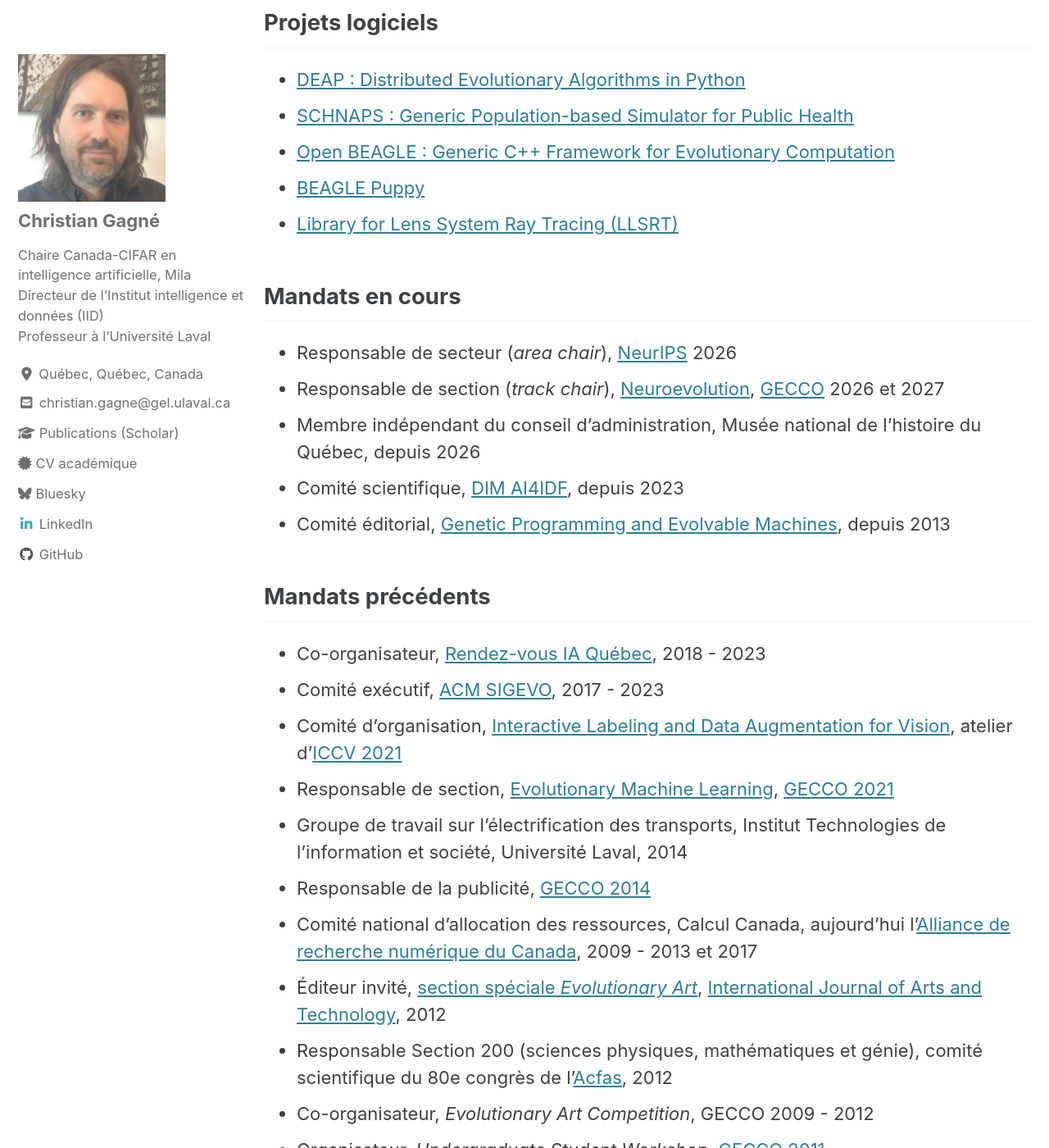
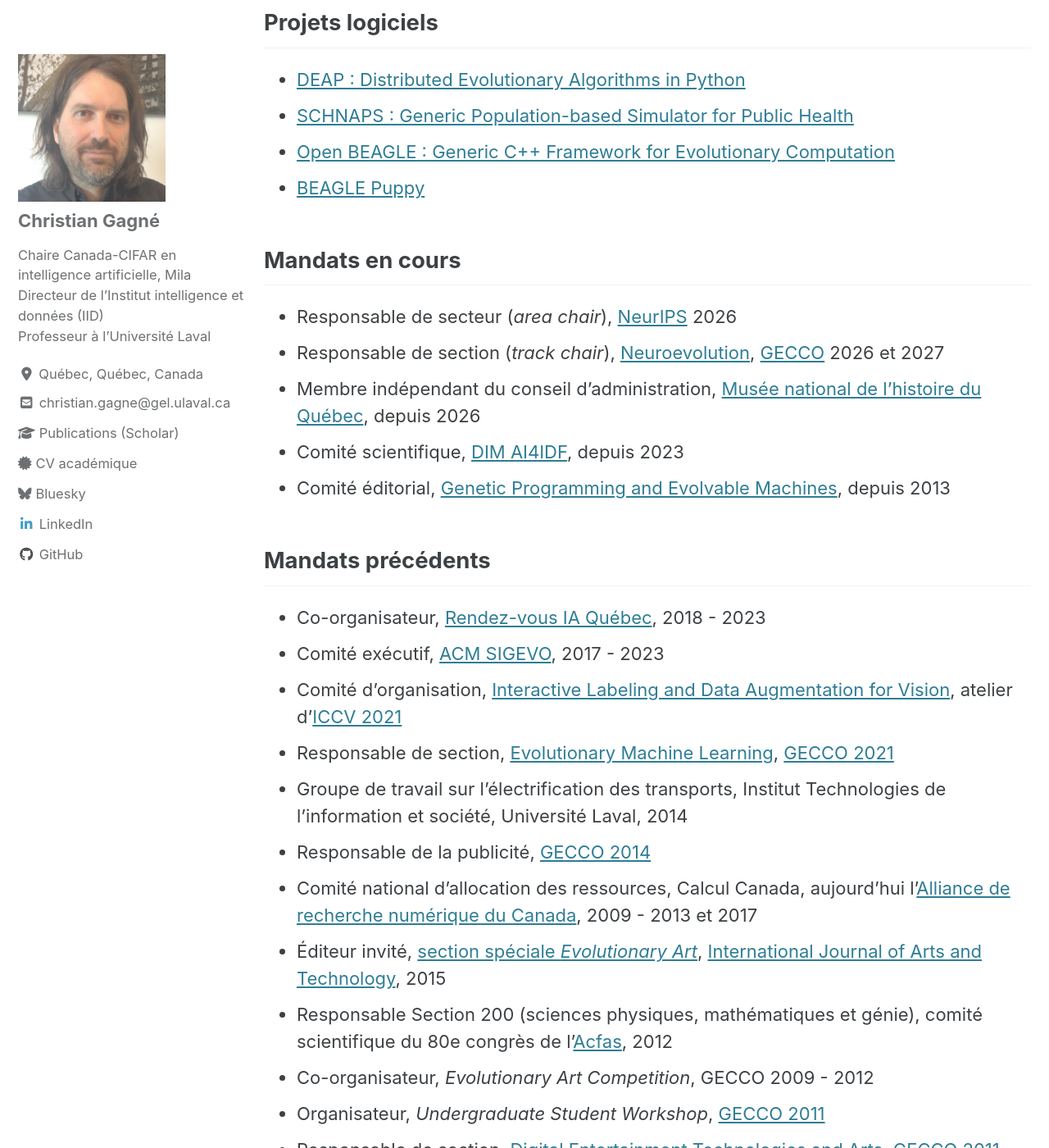
Before and after one commit to chgagne/chgagne.github.io, a Jekyll site: the page built from _pages/recherche.md, in a window 1280 px wide and 1400 px high, scrolled down 1471 px. Shown: the whole window at 82% size. Built offline with Jekyll 4.4.1, drawn with Linux system fonts in a browser that asks for light colours; cached includes are drawn as plain includes.

Commit message:
Musée national lié, IJART en 2015, LLSRT retiré, CV republié.
Le conseil d'administration du Musée national de l'histoire du Québec
pointe vers https://nat.quebec/ ; le site du musée est unilingue
français, donc la même adresse des deux côtés.

L'édition invitée de l'IJART passe à 2015, l'année de publication
confirmée par Christian, et celle du numéro déjà lié depuis cette
entrée. Le CV porte la même correction.

LLSRT quitte les projets logiciels : il paraissait ici et nulle part au
CV, ce que la règle « rien de plus riche que le CV » interdit. Retrait
plutôt qu'ajout au CV, sur décision de Christian.

Les deux PDF du CV sont recopiés depuis ~/Claude/CV avec cette
correction.

Co-Authored-By: Claude Opus 5 (1M context) <noreply@anthropic.com>

```diff
--- a/_pages/recherche.md
+++ b/_pages/recherche.md
@@ -41,14 +41,13 @@ Mes intérêts de recherche portent sur l’élaboration de méthodes pour l'app
 - [SCHNAPS : Generic Population-based Simulator for Public Health](https://github.com/audurand/schnaps)
 - [Open BEAGLE : Generic C++ Framework for Evolutionary Computation](https://github.com/chgagne/beagle)
 - [BEAGLE Puppy](https://code.google.com/archive/p/beagle/wikis/Puppy.wiki)
-- [Library for Lens System Ray Tracing (LLSRT)](http://w3.gel.ulaval.ca/~cgagne/llsrt/)
 
 ## Mandats en cours
 <!-- cv-section: organisation-evenements, comites/internationaux, comites/nationaux, comites/redaction, comites/programme, service-collectivite -->
 
 - Responsable de secteur (*area chair*), [NeurIPS](https://neurips.cc) 2026 <!-- cv: neurips-ac -->
 - Responsable de section (*track chair*), [Neuroevolution](https://gecco-2026.sigevo.org/Track?itemId=59), [GECCO](https://gecco-2026.sigevo.org/HomePage) 2026 et 2027 <!-- cv: gecco-neuroevolution -->
-- Membre indépendant du conseil d'administration, Musée national de l'histoire du Québec, depuis 2026 <!-- cv: nat-ca -->
+- Membre indépendant du conseil d'administration, [Musée national de l'histoire du Québec](https://nat.quebec/), depuis 2026 <!-- cv: nat-ca -->
 - Comité scientifique, [DIM AI4IDF](https://ai4idf.fr/), depuis 2023 <!-- cv: dim-ai4idf -->
 - Comité éditorial, [Genetic Programming and Evolvable Machines](http://www.springer.com/computer/ai/journal/10710), depuis 2013 <!-- cv: gpem-editorial -->
 
@@ -62,7 +61,7 @@ Mes intérêts de recherche portent sur l’élaboration de méthodes pour l'app
 - Groupe de travail sur l'électrification des transports, Institut Technologies de l'information et société, Université Laval, 2014 <!-- cv: transport-itis -->
 - Responsable de la publicité, [GECCO 2014](http://www.sigevo.org/gecco-2014/) <!-- cv: gecco-2014-publicite -->
 - Comité national d'allocation des ressources, Calcul Canada, aujourd'hui l'[Alliance de recherche numérique du Canada](https://alliancecan.ca/fr), 2009 - 2013 et 2017 <!-- cv: calcul-canada -->
-- Éditeur invité, [section spéciale *Evolutionary Art*](http://www.inderscience.com/info/inarticletoc.php?jcode=ijart&year=2015&vol=8&issue=2), [International Journal of Arts and Technology](http://www.inderscience.com/ijart), 2012 <!-- cv: ijart-invite -->
+- Éditeur invité, [section spéciale *Evolutionary Art*](http://www.inderscience.com/info/inarticletoc.php?jcode=ijart&year=2015&vol=8&issue=2), [International Journal of Arts and Technology](http://www.inderscience.com/ijart), 2015 <!-- cv: ijart-invite -->
 - Responsable Section 200 (sciences physiques, mathématiques et génie), comité scientifique du 80e congrès de l'[Acfas](http://www.acfas.ca), 2012 <!-- cv: acfas-2012 -->
 - Co-organisateur, *Evolutionary Art Competition*, GECCO 2009 - 2012 <!-- cv: gecco-art-comp -->
 - Organisateur, *Undergraduate Student Workshop*, [GECCO 2011](http://www.sigevo.org/gecco-2011) <!-- cv: gecco-usw2011 -->
```
Also changed, not shown: 1 other file.
